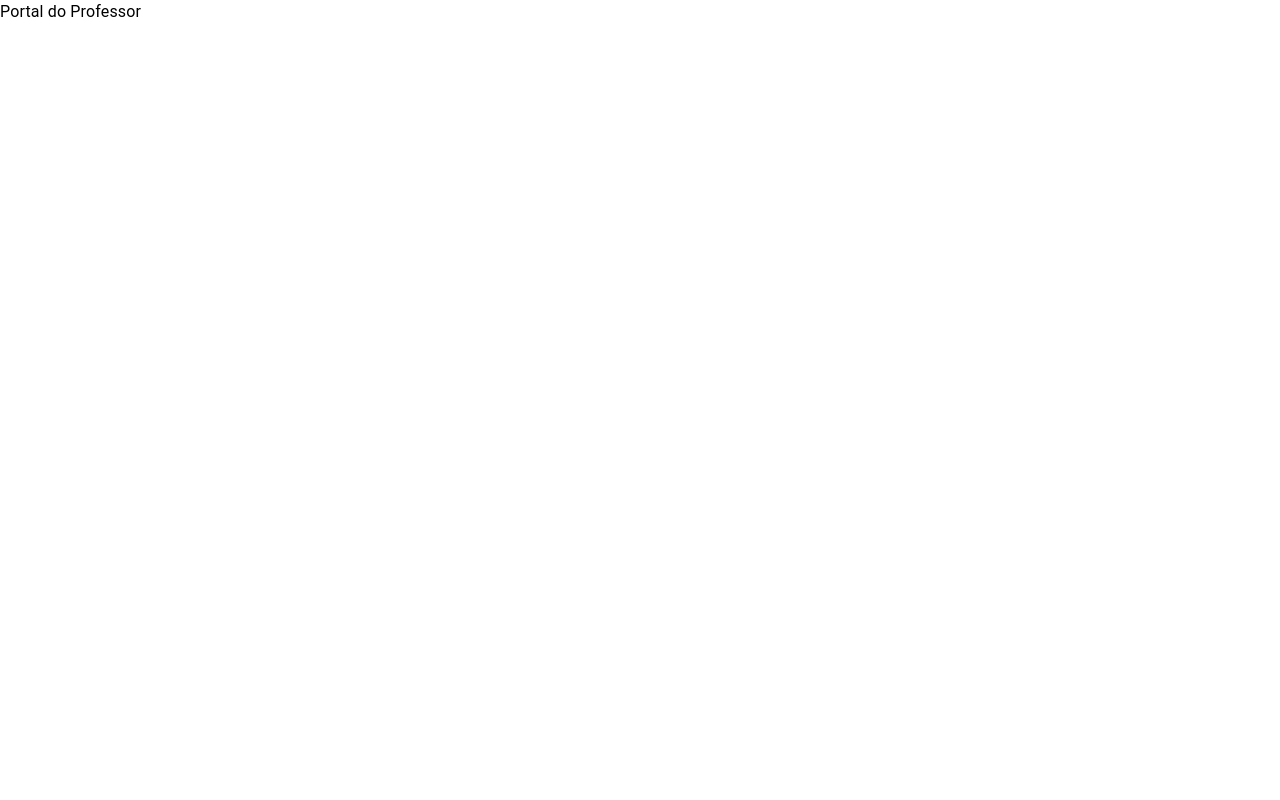
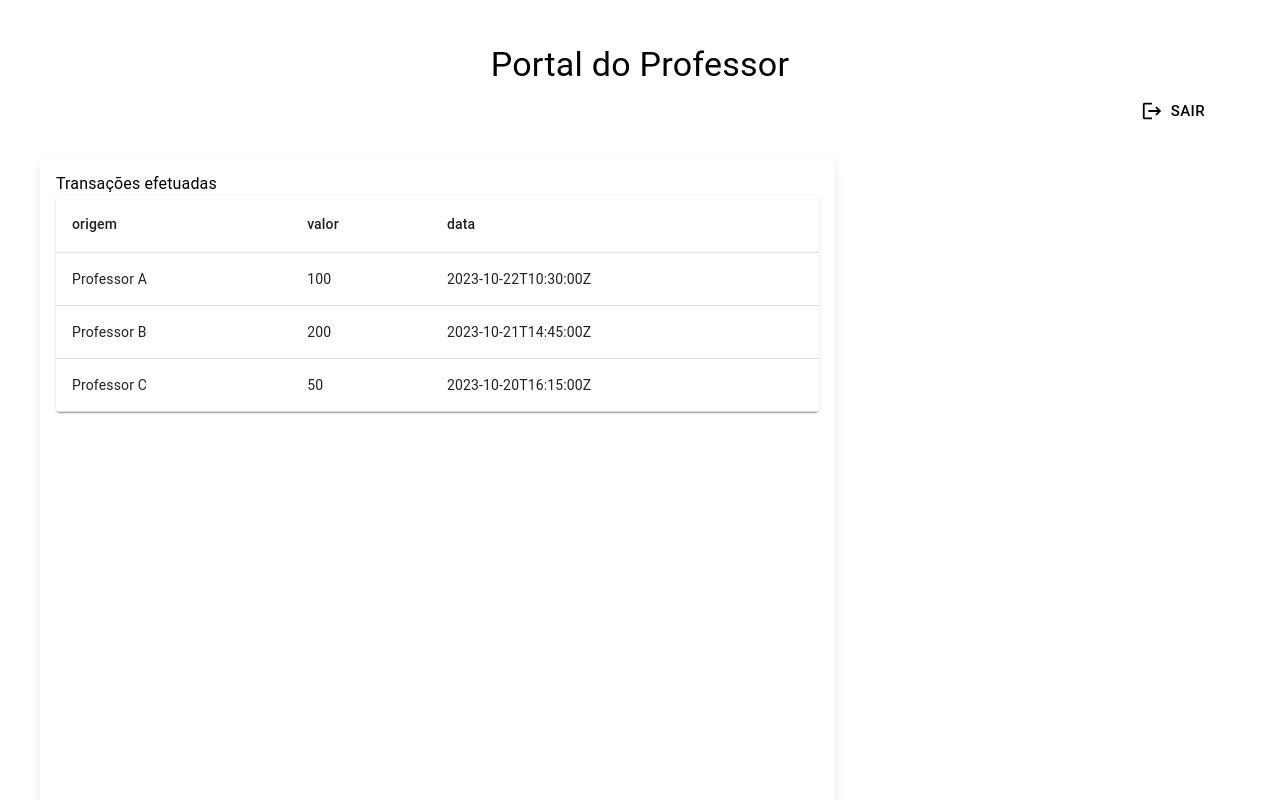
Before and after one commit to Renato-Paganini/LDS-LAB03, a React (Vite) app in the folder Implementacao/view/: page /portalProfessor in a window 1280 px wide. Shown: the top 800 px of the page. Built offline with nearby package versions, Linux system fonts and the light colour scheme.

Commit message:
created frontend extrato para professor

```diff
--- a/Implementacao/view/src/pages/extrato-by-id-professor/extrato-by-id-professor.page.jsx
+++ /dev/null
@@ -1,39 +0,0 @@
-import GenericTable from "../../components/generic-table/generic-table.component";
-
-const ExtratoProfessor = () => {
-  const headers = [
-    "Dessert (100g serving)",
-    "Calories",
-    "Fat (g)",
-    "Carbs (g)",
-    "Protein (g)",
-  ];
-
-  const data = [
-    {
-      name: "Frozen yoghurt",
-      calories: 159,
-      fat: 6.0,
-      carbs: 24,
-      protein: 4.0,
-    },
-    {
-      name: "Ice cream sandwich",
-      calories: 237,
-      fat: 9.0,
-      carbs: 37,
-      protein: 4.3,
-    },
-    { name: "Eclair", calories: 262, fat: 16.0, carbs: 24, protein: 6.0 },
-    { name: "Cupcake", calories: 305, fat: 3.7, carbs: 67, protein: 4.3 },
-    { name: "Gingerbread", calories: 356, fat: 16.0, carbs: 49, protein: 3.9 },
-  ];
-
-  return (
-    <div>
-      <GenericTable headers={headers} data={data} />
-    </div>
-  );
-};
-
-export default ExtratoProfessor;
--- a/Implementacao/view/src/pages/portal-usuario/portal-professor.page.jsx
+++ b/Implementacao/view/src/pages/portal-usuario/portal-professor.page.jsx
@@ -1,9 +1,184 @@
-import { Box, Typography } from "@mui/material";
+import FingerprintIcon from "@mui/icons-material/Fingerprint";
+import LogoutIcon from "@mui/icons-material/Logout";
+import PersonIcon from "@mui/icons-material/Person";
+import SavingsIcon from "@mui/icons-material/Savings";
+import SchoolIcon from "@mui/icons-material/School";
+import {
+  Box,
+  Button,
+  Card,
+  CardContent,
+  Container,
+  Grid,
+  Icon,
+  Typography,
+} from "@mui/material";
+import React, { useEffect, useState } from "react";
+import { useNavigate } from "react-router-dom";
+import GenericTable from "../../components/generic-table/generic-table.component";
 
 const PortalProfessorPage = () => {
+  const [professor, setprofessor] = useState(null);
+  const nav = useNavigate();
+
+  const handleLogOut = () => {
+    nav("/");
+    localStorage.clear();
+  };
+
+  useEffect(() => {
+    const professor = JSON.parse(localStorage.getItem("user"));
+    setprofessor(professor);
+  }, []);
+
+  const headersTransacao = ["origem", "valor", "data"];
+  const dataTransacao = [
+    {
+      origem: "Professor A",
+      valor: 100,
+      data: "2023-10-22T10:30:00Z",
+    },
+    {
+      origem: "Professor B",
+      valor: 200,
+      data: "2023-10-21T14:45:00Z",
+    },
+    {
+      origem: "Professor C",
+      valor: 50,
+      data: "2023-10-20T16:15:00Z",
+    },
+  ];
+
   return (
-    <Box>
-      <Typography>Portal do Professor</Typography>
+    <Box sx={{ margin: 5 }}>
+      <Container
+        sx={{
+          width: "100%",
+          minHeight: "50px",
+          display: "flex",
+          justifyContent: "center",
+          alignItems: "center",
+        }}
+      >
+        <Typography variant="h4">Portal do Professor</Typography>
+      </Container>
+      <Container sx={{ display: "flex", justifyContent: "end", mb: 3 }}>
+        <Button
+          variant="text"
+          startIcon={<LogoutIcon />}
+          size="large"
+          color="inherit"
+          onClick={handleLogOut}
+        >
+          Sair
+        </Button>
+      </Container>
+
+      <Grid container spacing={2}>
+        {professor && (
+          <Grid item xs={4}>
+            <Card>
+              <CardContent>
+                <Box
+                  sx={{
+                    display: "flex",
+                    alignItems: "center",
+                    marginBottom: 1,
+                  }}
+                >
+                  <Icon component={PersonIcon} sx={{ mr: 1 }} color="primary" />
+                  <Typography sx={{ fontSize: "1rem" }} color="text.primary">
+                    {professor.nome}
+                  </Typography>
+                </Box>
+
+                <Box
+                  sx={{
+                    display: "flex",
+                    alignItems: "center",
+                    marginBottom: 1,
+                  }}
+                >
+                  <Icon component={SchoolIcon} sx={{ mr: 1 }} color="primary" />
+                  <Typography
+                    sx={{ fontSize: "1rem" }}
+                    color="text.secondary"
+                    gutterBottom
+                  >
+                    {professor.instituicao.nome}
+                  </Typography>
+                </Box>
+
+                <Box
+                  sx={{
+                    display: "flex",
+                    alignItems: "center",
+                    marginBottom: 1,
+                  }}
+                >
+                  <Icon
+                    component={FingerprintIcon}
+                    sx={{ mr: 1 }}
+                    color="primary"
+                  />
+                  <Typography color="text.secondary">
+                    System ID: {professor.id}
+                  </Typography>
+                </Box>
+
+                <Box
+                  sx={{
+                    display: "flex",
+                    alignItems: "center",
+                    marginBottom: 1,
+                  }}
+                >
+                  <Icon
+                    component={SavingsIcon}
+                    sx={{ mr: 1 }}
+                    color="primary"
+                  />
+                  <Typography variant="body2">
+                    Saldo: {professor.saldo}
+                  </Typography>
+                </Box>
+              </CardContent>
+            </Card>
+
+            <Box
+              sx={{
+                maxHeight: "100%",
+                minHeight: "300px",
+                marginTop: "10px",
+                boxShadow: "0px 4px 10px rgba(0, 0, 0, 0.1)",
+                padding: 2,
+                overflowY: "auto",
+              }}
+            >
+              <Typography>Extrato de depósitos de moedas</Typography>
+              <GenericTable headers={headersTransacao} data={dataTransacao} />
+            </Box>
+          </Grid>
+        )}
+        {/* Este código deve ser substituido por um componente */}
+        <Grid item xs={8}>
+          <Box
+            sx={{
+              maxHeight: "100%",
+              minHeight: "800px",
+              borderRadius: "10px",
+              boxShadow: "0px 4px 10px rgba(0, 0, 0, 0.1)",
+              padding: 2,
+              overflowY: "auto",
+            }}
+          >
+            <Typography>Transações efetuadas</Typography>
+            <GenericTable headers={headersTransacao} data={dataTransacao} />
+          </Box>
+        </Grid>
+        {/* Este código deve ser substituido por um componente */}
+      </Grid>
     </Box>
   );
 };
--- a/Implementacao/view/src/routers/all-routes.jsx
+++ b/Implementacao/view/src/routers/all-routes.jsx
@@ -1,13 +1,11 @@
 import { Route, Routes } from "react-router-dom";
 import CadastroUsuarioPage from "../pages/cadastro-usuario/cadastro-usuario.page";
-import ExtratoProfessor from "../pages/extrato-by-id-professor/extrato-by-id-professor.page";
 import HomePage from "../pages/home/home.page";
 import LoginPage from "../pages/login/login.page";
 import NotFoundPage from "../pages/not-found/notfound.page";
 import PortalAlunoPage from "../pages/portal-usuario/portal-aluno.page";
 import PortalEmpresaPage from "../pages/portal-usuario/portal-empresa.page";
 import PortalProfessorPage from "../pages/portal-usuario/portal-professor.page";
-
 
 const AllRoutes = () => {
   return (
@@ -16,7 +14,6 @@
         <Route path="/" element={<HomePage />} />
         <Route path="auth" element={<LoginPage />} />
         <Route path="register" element={<CadastroUsuarioPage />} />
-        <Route path="extratoProfessor" element={<ExtratoProfessor/>}/>
         <Route path="portalAluno" element={<PortalAlunoPage />} />
         <Route path="portalEmpresa" element={<PortalEmpresaPage />} />
         <Route path="portalProfessor" element={<PortalProfessorPage />} />
```
